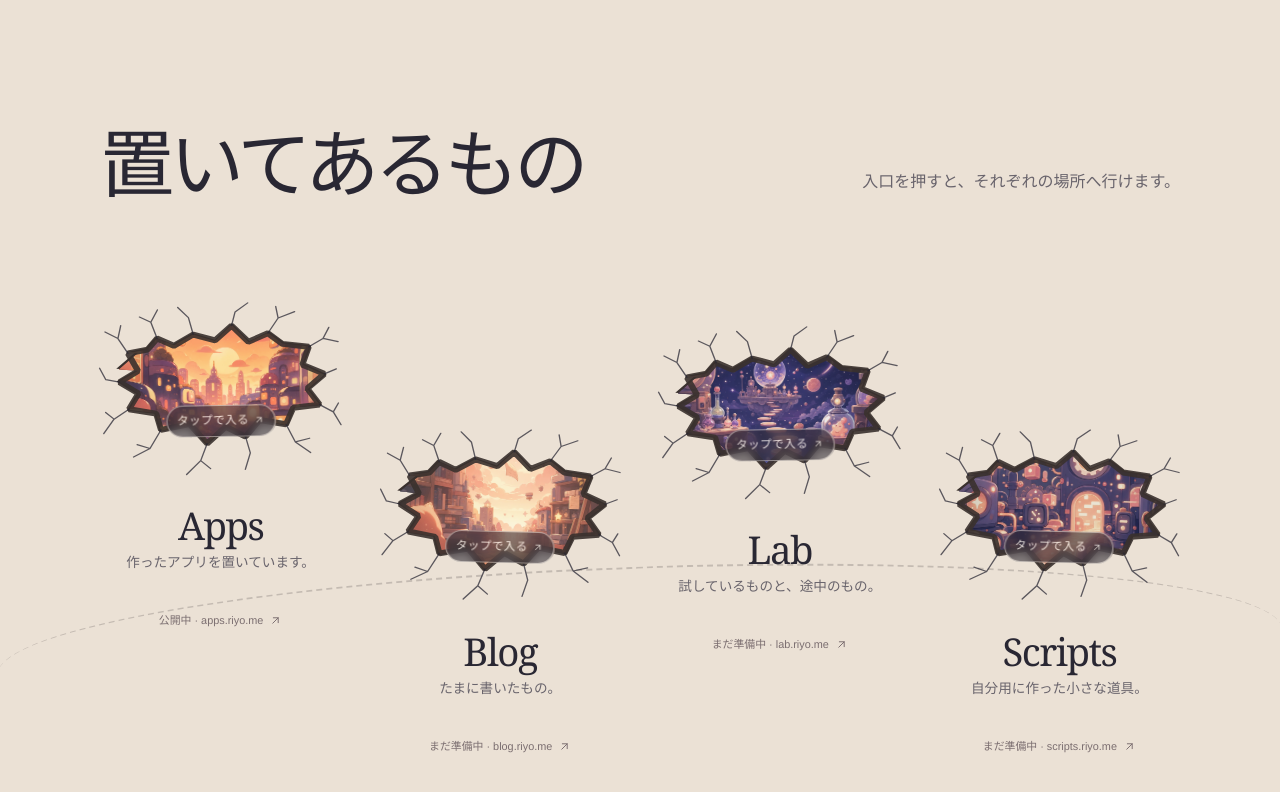
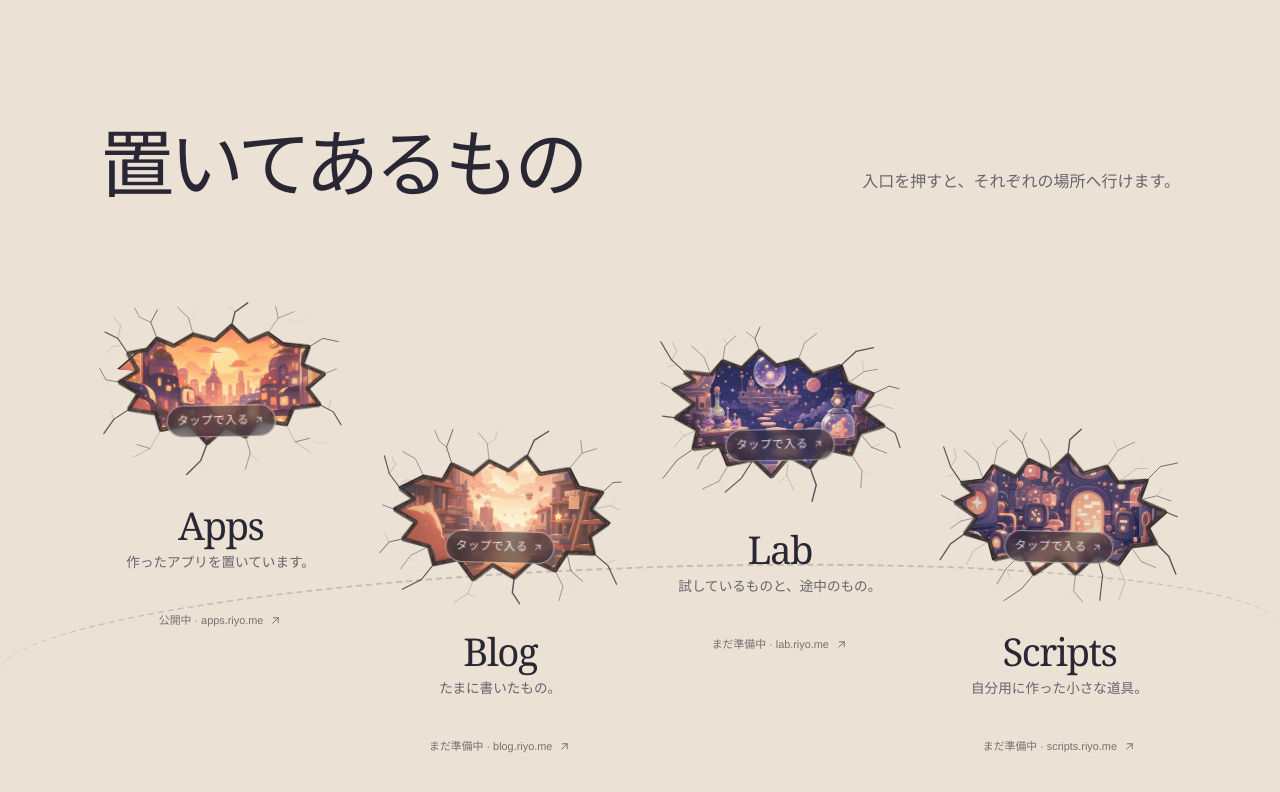
Before and after one commit to Riyoway/riyo.me, a Next.js app: page / in a window 1280 px wide. Shown: the part 803-1595 px from the top of the page. Built offline with nearby package versions, Linux system fonts and the light colour scheme.

Commit message:
Make portal fractures organic and varied

```diff
--- a/src/app/globals.css
+++ b/src/app/globals.css
@@ -346,6 +346,44 @@ h1 {
   --portal-tint: rgba(121, 127, 174, 0.15);
 }
 
+.fracture-a {
+  --portal-clip: polygon(
+    12% 28%, 20% 26%, 24% 20%, 31% 24%, 39% 18%, 48% 22%, 55% 13%,
+    62% 23%, 70% 18%, 76% 24%, 87% 26%, 84% 36%, 93% 42%, 86% 50%,
+    91% 59%, 80% 60%, 77% 70%, 66% 67%, 60% 76%, 52% 70%, 44% 80%,
+    37% 69%, 25% 72%, 23% 62%, 12% 60%, 16% 51%, 8% 44%, 16% 38%,
+    8% 37%, 16% 28%
+  );
+}
+
+.fracture-b {
+  --portal-clip: polygon(
+    8% 35%, 18% 28%, 26% 30%, 29% 21%, 38% 27%, 45% 19%, 53% 24%,
+    60% 16%, 66% 25%, 78% 22%, 82% 32%, 92% 35%, 87% 45%, 95% 52%,
+    87% 60%, 89% 70%, 78% 69%, 73% 80%, 64% 74%, 56% 84%, 47% 77%,
+    39% 86%, 33% 75%, 23% 78%, 21% 68%, 10% 64%, 15% 54%, 6% 47%,
+    14% 41%
+  );
+}
+
+.fracture-c {
+  --portal-clip: polygon(
+    11% 25%, 22% 27%, 27% 19%, 35% 23%, 42% 14%, 49% 22%, 58% 19%,
+    64% 28%, 76% 23%, 78% 33%, 89% 39%, 84% 48%, 93% 57%, 83% 61%,
+    79% 73%, 69% 70%, 62% 80%, 53% 73%, 46% 85%, 39% 75%, 28% 78%,
+    25% 67%, 14% 68%, 16% 58%, 7% 51%, 15% 43%, 6% 35%, 15% 30%
+  );
+}
+
+.fracture-d {
+  --portal-clip: polygon(
+    9% 32%, 18% 30%, 22% 22%, 32% 28%, 37% 18%, 46% 24%, 53% 15%,
+    59% 25%, 69% 21%, 74% 30%, 86% 28%, 83% 40%, 94% 46%, 87% 55%,
+    90% 64%, 80% 66%, 75% 76%, 66% 71%, 57% 82%, 50% 73%, 40% 83%,
+    35% 71%, 23% 75%, 21% 65%, 11% 61%, 16% 52%, 7% 43%, 14% 38%
+  );
+}
+
 .portal-entry:nth-of-type(2),
 .portal-entry:nth-of-type(4) {
   margin-top: 126px;
@@ -381,45 +419,14 @@ h1 {
 .portal-window {
   position: absolute;
   inset: 0;
-  clip-path: polygon(
-    12% 28%,
-    20% 26%,
-    24% 20%,
-    31% 24%,
-    39% 18%,
-    48% 22%,
-    55% 13%,
-    62% 23%,
-    70% 18%,
-    76% 24%,
-    87% 26%,
-    84% 36%,
-    93% 42%,
-    86% 50%,
-    91% 59%,
-    80% 60%,
-    77% 70%,
-    66% 67%,
-    60% 76%,
-    52% 70%,
-    44% 80%,
-    37% 69%,
-    25% 72%,
-    23% 62%,
-    12% 60%,
-    16% 51%,
-    8% 44%,
-    16% 38%,
-    8% 37%,
-    16% 28%
-  );
+  clip-path: var(--portal-clip);
 }
 
 .portal-depth {
   z-index: 0;
   background: #3a312e;
-  filter: drop-shadow(0 4px 3px rgba(38, 31, 35, 0.18));
-  transform: scale(1.026);
+  filter: drop-shadow(0 3px 2px rgba(38, 31, 35, 0.16));
+  transform: scale(1.019);
 }
 
 .portal-window {
@@ -465,17 +472,64 @@ h1 {
 
 .fracture-lines {
   fill: none;
-  stroke: rgba(41, 39, 51, 0.74);
-  stroke-width: 1.8;
+  stroke-linecap: round;
+  stroke-linejoin: round;
   vector-effect: non-scaling-stroke;
+}
+
+.fracture-primary {
+  stroke: rgba(45, 41, 47, 0.76);
+  stroke-width: 1.55;
+}
+
+.fracture-primary path:nth-child(2n) {
+  stroke-width: 1.15;
+}
+
+.fracture-primary path:nth-child(3n) {
+  stroke-width: 1.9;
+}
+
+.fracture-secondary {
+  stroke: rgba(54, 49, 55, 0.62);
+  stroke-width: 0.95;
+}
+
+.fracture-secondary path:nth-child(3n + 1) {
+  opacity: 0.72;
+  stroke-width: 0.7;
+}
+
+.fracture-secondary path:nth-child(4n) {
+  stroke-width: 1.15;
+}
+
+.fracture-hairline {
+  stroke: rgba(63, 58, 62, 0.4);
+  stroke-width: 0.55;
+}
+
+.fracture-hairline path:nth-child(2n) {
+  opacity: 0.55;
+  stroke-width: 0.4;
 }
 
 .fracture-rim {
   fill: none;
-  stroke: rgba(58, 49, 46, 0.9);
+  stroke: rgba(51, 43, 42, 0.8);
   stroke-linecap: butt;
   stroke-linejoin: bevel;
-  stroke-width: 6;
+  stroke-width: 4.2;
+  vector-effect: non-scaling-stroke;
+}
+
+.fracture-rim-highlight {
+  fill: none;
+  stroke: rgba(157, 132, 108, 0.42);
+  stroke-dasharray: 5 3 1 7 9 4;
+  stroke-linecap: butt;
+  stroke-linejoin: bevel;
+  stroke-width: 0.85;
   vector-effect: non-scaling-stroke;
 }
 
--- a/src/app/page.tsx
+++ b/src/app/page.tsx
@@ -17,7 +17,198 @@ const GitHubMark = () => (
   </svg>
 );
 
-const places = [
+type FractureProfile = {
+  rim: string;
+  primary: string[];
+  secondary: string[];
+  hairline: string[];
+  seed: number;
+};
+
+const fractures = {
+  a: {
+    rim: "M38 73 64 68 77 52 99 63 125 47 154 56 176 35 198 59 224 47 243 63 278 68 269 94 298 108 275 129 291 153 256 157 246 181 211 174 192 198 166 183 141 207 118 178 80 186 74 162 38 155 51 132 26 115 51 99Z",
+    primary: [
+      "M38 73 25 51 8 41",
+      "M77 52 69 28 78 10",
+      "M176 35 181 15 198 2",
+      "M278 68 297 56 317 61",
+      "M291 153 309 164 319 183",
+      "M141 207 132 232 113 252",
+      "M38 155 18 169 4 190",
+    ],
+    secondary: [
+      "M25 51 29 32 20 20",
+      "M69 28 54 20 48 7",
+      "M125 47 119 22 105 7",
+      "M224 47 238 25 260 16",
+      "M238 25 235 8",
+      "M298 108 314 101",
+      "M246 181 258 207 278 223",
+      "M258 207 277 202",
+      "M192 198 198 222 191 246",
+      "M80 186 65 213 43 225",
+      "M65 213 48 207",
+      "M26 115 8 111 0 94",
+    ],
+    hairline: [
+      "M29 61 17 63 10 72",
+      "M117 31 128 20 128 9",
+      "M181 15 173 7",
+      "M251 27 269 32 278 27",
+      "M303 159 306 147",
+      "M272 199 287 210 300 209",
+      "M197 222 207 233",
+      "M129 232 136 243",
+      "M18 169 14 158",
+      "M13 112 6 121",
+    ],
+    seed: 7,
+  },
+  b: {
+    rim: "M26 92 57 74 82 79 94 55 122 69 143 49 169 62 193 41 211 66 249 58 261 84 294 91 279 116 303 136 279 156 285 181 249 180 234 207 204 193 180 219 151 201 126 223 105 194 73 202 66 176 31 166 48 141 19 123 45 107Z",
+    primary: [
+      "M26 92 11 71 4 45",
+      "M94 55 86 30 94 4",
+      "M193 41 202 17 221 3",
+      "M294 91 308 76 319 75",
+      "M285 181 304 198 316 225",
+      "M180 219 178 241 188 257",
+      "M73 202 57 225 32 240",
+      "M31 166 13 171 1 187",
+    ],
+    secondary: [
+      "M11 71 19 57 14 47",
+      "M57 74 45 48 28 38",
+      "M86 30 76 21 70 6",
+      "M143 49 140 23 128 8",
+      "M249 58 266 34 285 27",
+      "M266 34 264 16",
+      "M279 116 305 110 318 116",
+      "M249 180 255 207 271 222",
+      "M234 207 245 230 240 251",
+      "M126 223 119 244 101 257",
+      "M66 176 42 190 29 210",
+      "M19 123 3 117",
+    ],
+    hairline: [
+      "M46 83 35 79 27 84",
+      "M82 39 91 26",
+      "M141 24 151 16 152 5",
+      "M207 20 201 8",
+      "M277 105 289 101",
+      "M306 111 311 99",
+      "M300 194 313 190",
+      "M250 219 263 231",
+      "M118 243 128 249",
+      "M48 198 40 194",
+      "M12 170 7 159",
+    ],
+    seed: 13,
+  },
+  c: {
+    rim: "M35 65 70 70 86 50 111 61 135 36 157 58 186 50 205 72 242 60 251 86 284 102 269 125 298 149 266 159 254 190 220 181 199 208 171 191 148 221 124 195 91 202 80 174 45 178 51 150 22 132 47 113 20 90 49 79Z",
+    primary: [
+      "M35 65 18 47 4 20",
+      "M135 36 129 18 136 1",
+      "M242 60 263 39 286 34",
+      "M284 102 306 91 319 95",
+      "M298 149 313 160 319 181",
+      "M199 208 207 234 201 258",
+      "M124 195 108 222 86 242",
+      "M45 178 23 194 4 220",
+      "M22 132 5 129",
+    ],
+    secondary: [
+      "M18 47 25 34 20 22",
+      "M70 70 61 44 45 27",
+      "M86 50 89 28 104 13",
+      "M129 18 118 8",
+      "M186 50 195 25 211 12",
+      "M251 86 273 69 291 66",
+      "M269 125 292 118 310 124",
+      "M266 159 281 180 301 189",
+      "M254 190 268 214 266 239",
+      "M171 191 168 219 177 241",
+      "M91 202 78 226 56 237",
+      "M80 174 58 190 50 207",
+      "M51 150 32 159 20 174",
+      "M20 90 3 80",
+    ],
+    hairline: [
+      "M24 54 13 57",
+      "M62 45 70 31",
+      "M94 27 87 17",
+      "M194 25 188 14",
+      "M273 69 271 54",
+      "M292 118 303 109",
+      "M281 180 293 175",
+      "M267 214 280 220",
+      "M168 219 158 230",
+      "M78 226 82 239",
+      "M33 159 27 151",
+    ],
+    seed: 21,
+  },
+  d: {
+    rim: "M29 84 58 80 71 58 101 73 117 48 148 63 169 39 190 66 221 55 236 78 274 74 265 103 300 119 277 143 289 166 255 171 239 198 210 184 183 213 159 190 128 215 111 185 75 195 68 168 35 158 50 134 21 113 46 99Z",
+    primary: [
+      "M29 84 14 61 4 32",
+      "M117 48 108 23 91 5",
+      "M169 39 171 17 186 1",
+      "M274 74 292 53 315 47",
+      "M300 119 316 126",
+      "M289 166 306 184 316 210",
+      "M210 184 219 214 216 251",
+      "M128 215 112 237 89 255",
+      "M35 158 16 174 3 197",
+      "M21 113 3 103",
+    ],
+    secondary: [
+      "M14 61 21 48 18 35",
+      "M58 80 49 53 32 37",
+      "M71 58 75 33 88 20",
+      "M108 23 113 8",
+      "M148 63 143 35 132 17",
+      "M221 55 236 30 257 18",
+      "M236 78 260 57 275 56",
+      "M265 103 288 96 307 103",
+      "M255 171 270 193 289 201",
+      "M239 198 249 224 241 250",
+      "M183 213 181 238 193 254",
+      "M111 185 91 208 79 231",
+      "M68 168 47 183 38 203",
+      "M50 134 29 140 16 151",
+      "M46 99 29 87",
+    ],
+    hairline: [
+      "M19 72 8 75",
+      "M49 53 55 40",
+      "M76 33 68 23",
+      "M143 35 151 24",
+      "M235 30 229 17",
+      "M260 57 270 42",
+      "M288 96 296 84",
+      "M270 193 286 190",
+      "M219 214 231 223",
+      "M181 238 171 249",
+      "M91 208 96 222",
+      "M29 140 23 131",
+    ],
+    seed: 31,
+  },
+} satisfies Record<string, FractureProfile>;
+
+const places: Array<{
+  name: string;
+  domain: string;
+  description: string;
+  href: string;
+  tone: string;
+  image: string;
+  note: string;
+  fracture: keyof typeof fractures;
+}> = [
   {
     name: "Apps",
     domain: "apps.riyo.me",
@@ -26,6 +217,7 @@ const places = [
     tone: "peach",
     image: "/portals/apps.webp",
     note: "公開中",
+    fracture: "a",
   },
   {
     name: "Blog",
@@ -35,6 +227,7 @@ const places = [
     tone: "cream",
     image: "/portals/blog.webp",
     note: "まだ準備中",
+    fracture: "b",
   },
   {
     name: "Lab",
@@ -44,6 +237,7 @@ const places = [
     tone: "violet",
     image: "/portals/lab.webp",
     note: "まだ準備中",
+    fracture: "c",
   },
   {
     name: "Scripts",
@@ -53,6 +247,7 @@ const places = [
     tone: "navy",
     image: "/portals/scripts.webp",
     note: "まだ準備中",
+    fracture: "d",
   },
 ];
 
@@ -136,9 +331,13 @@ export default function Home() {
               aria-hidden="true"
               data-reveal="path"
             />
-            {places.map((place) => (
-              <a
-                className={`portal-entry ${place.tone}`}
+            {places.map((place) => {
+              const fracture = fractures[place.fracture];
+              const filterId = `rough-edge-${place.fracture}`;
+
+              return (
+                <a
+                className={`portal-entry ${place.tone} fracture-${place.fracture}`}
                 href={place.href}
                 key={place.domain}
                 target="_blank"
@@ -165,25 +364,51 @@ export default function Home() {
                       viewBox="0 0 320 260"
                       preserveAspectRatio="none"
                     >
+                      <defs>
+                        <filter
+                          id={filterId}
+                          x="-8%"
+                          y="-8%"
+                          width="116%"
+                          height="116%"
+                        >
+                          <feTurbulence
+                            type="fractalNoise"
+                            baseFrequency="0.035"
+                            numOctaves="2"
+                            seed={fracture.seed}
+                            result="noise"
+                          />
+                          <feDisplacementMap
+                            in="SourceGraphic"
+                            in2="noise"
+                            scale="1.4"
+                          />
+                        </filter>
+                      </defs>
                       <path
                         className="fracture-rim"
-                        d="M38 73 64 68 77 52 99 63 125 47 154 56 176 35 198 59 224 47 243 63 278 68 269 94 298 108 275 129 291 153 256 157 246 181 211 174 192 198 166 183 141 207 118 178 80 186 74 162 38 155 51 132 26 115 51 99Z"
+                        d={fracture.rim}
+                        filter={`url(#${filterId})`}
                       />
-                      <g className="fracture-lines">
-                        <path d="M38 73 25 51 8 41M25 51 29 32" />
-                        <path d="M77 52 69 28 78 10M69 28 54 20" />
-                        <path d="M125 47 119 22 105 7" />
-                        <path d="M176 35 181 15 198 2" />
-                        <path d="M224 47 238 25 260 16M238 25 235 8" />
-                        <path d="M278 68 297 56 317 61M297 56 305 40" />
-                        <path d="M298 108 314 101" />
-                        <path d="M291 153 309 164 319 183M309 164 316 151" />
-                        <path d="M246 181 258 207 278 223M258 207 277 202" />
-                        <path d="M192 198 198 222 191 246" />
-                        <path d="M141 207 132 232 113 252M132 232 145 244" />
-                        <path d="M80 186 65 213 43 225M65 213 48 207" />
-                        <path d="M38 155 18 169 4 190M18 169 7 159" />
-                        <path d="M26 115 8 111 0 94" />
+                      <path
+                        className="fracture-rim-highlight"
+                        d={fracture.rim}
+                      />
+                      <g className="fracture-lines fracture-primary">
+                        {fracture.primary.map((path) => (
+                          <path d={path} key={path} />
+                        ))}
+                      </g>
+                      <g className="fracture-lines fracture-secondary">
+                        {fracture.secondary.map((path) => (
+                          <path d={path} key={path} />
+                        ))}
+                      </g>
+                      <g className="fracture-lines fracture-hairline">
+                        {fracture.hairline.map((path) => (
+                          <path d={path} key={path} />
+                        ))}
                       </g>
                     </svg>
                     <span className="portal-enter">
@@ -200,8 +425,9 @@ export default function Home() {
                     <ArrowUpRight />
                   </span>
                 </span>
-              </a>
-            ))}
+                </a>
+              );
+            })}
           </div>
         </section>
       </main>
```
